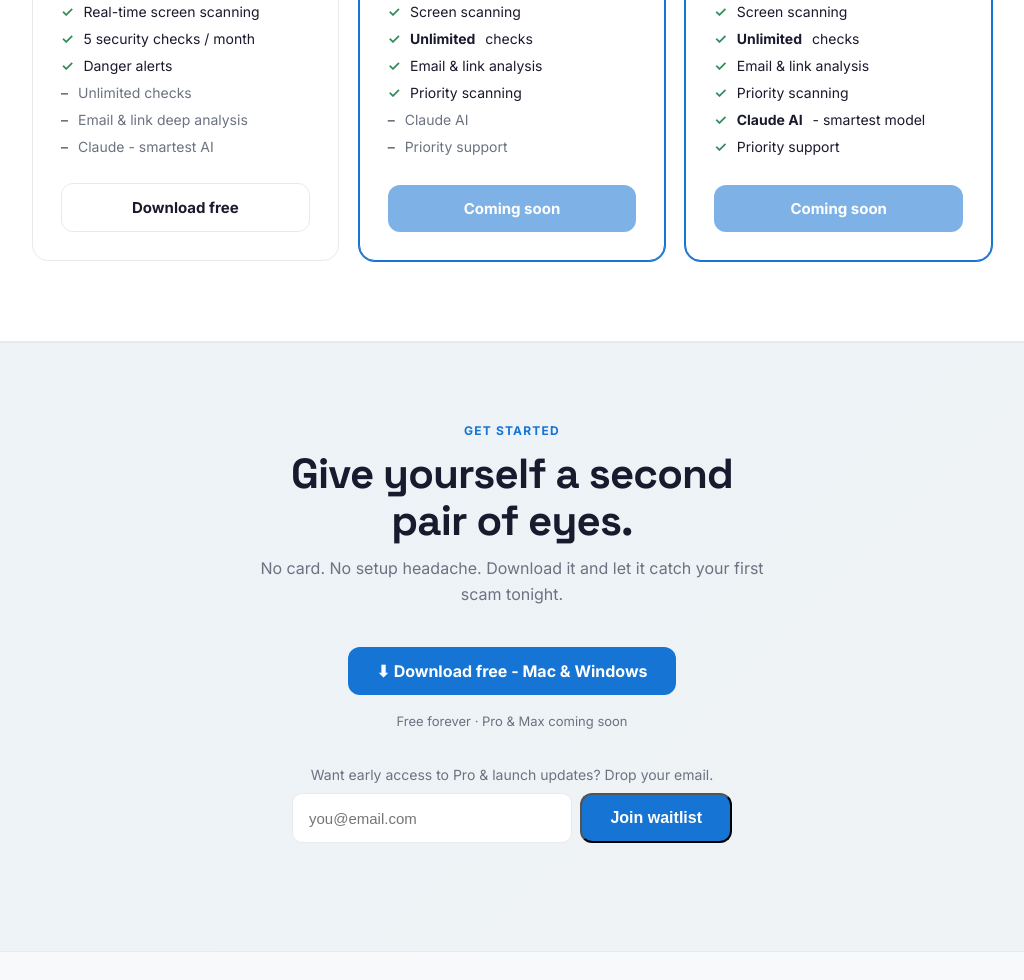
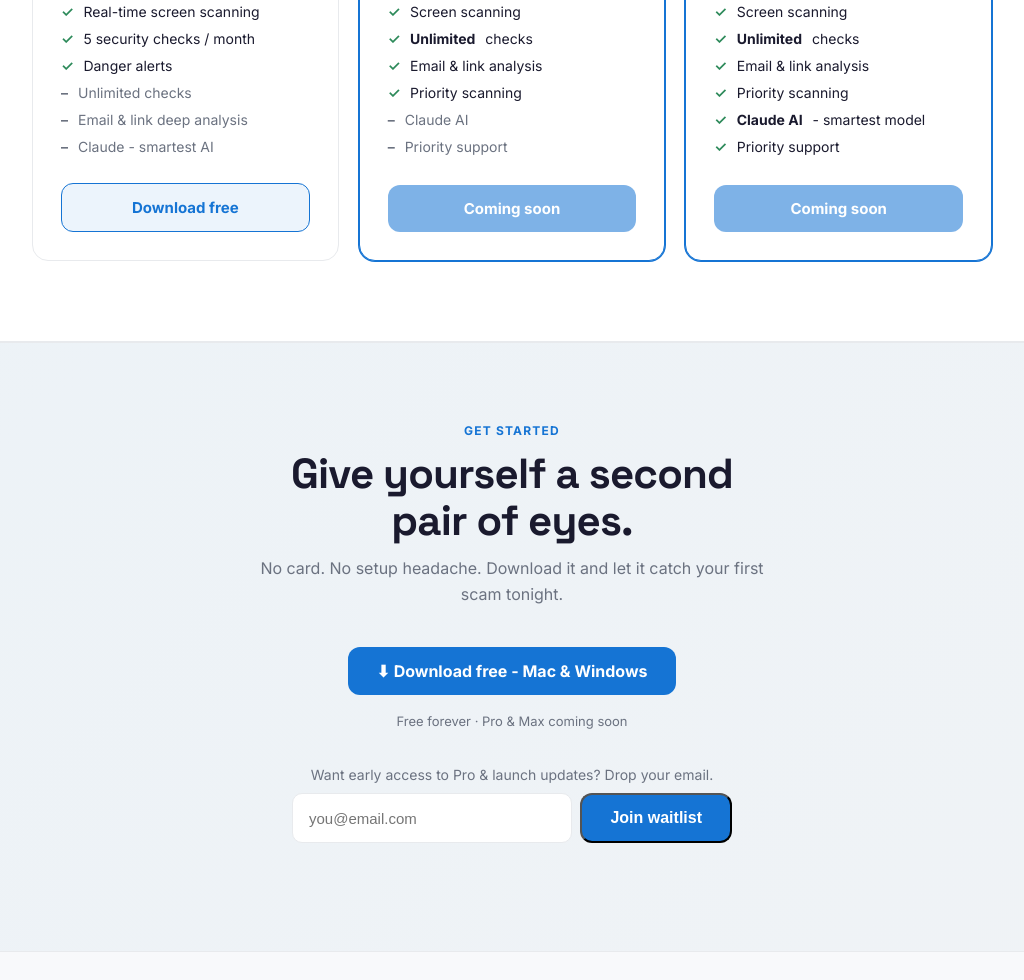
Before and after one commit to emirilgin/etaros, an Electron app: page docs/index.html in a window 1024 px wide. Shown: the part 5489-6469 px from the top of the page. Drawn offline with Linux system fonts and the light colour scheme; no server answers.

Commit message:
Make Free-tier download button clearer (accent outline)
Co-Authored-By: Claude Opus 4.8 <noreply@anthropic.com>

```diff
--- a/docs/index.html
+++ b/docs/index.html
@@ -276,8 +276,8 @@
     .btn-price { display: block; width: 100%; text-align: center; padding: 14px; border-radius: 12px; font-size: 15px; font-weight: 700; text-decoration: none; transition: opacity .2s, transform .15s; }
     .btn-price:hover { opacity: 0.85; transform: translateY(-1px); }
     .btn-price.filled { background: var(--accent); color: #fff; }
-    .btn-price.outline { background: transparent; border: 1px solid var(--border); color: var(--text); }
-    .btn-price.outline:hover { border-color: var(--accent); }
+    .btn-price.outline { background: rgba(21,116,212,.08); border: 1.5px solid var(--accent); color: var(--accent); }
+    .btn-price.outline:hover { background: rgba(21,116,212,.16); }
 
     /* WAITLIST */
     .waitlist-section { background: linear-gradient(135deg, rgba(58,138,180,0.06) 0%, rgba(26,90,122,0.04) 100%); border-top: 1px solid var(--border); }
```
